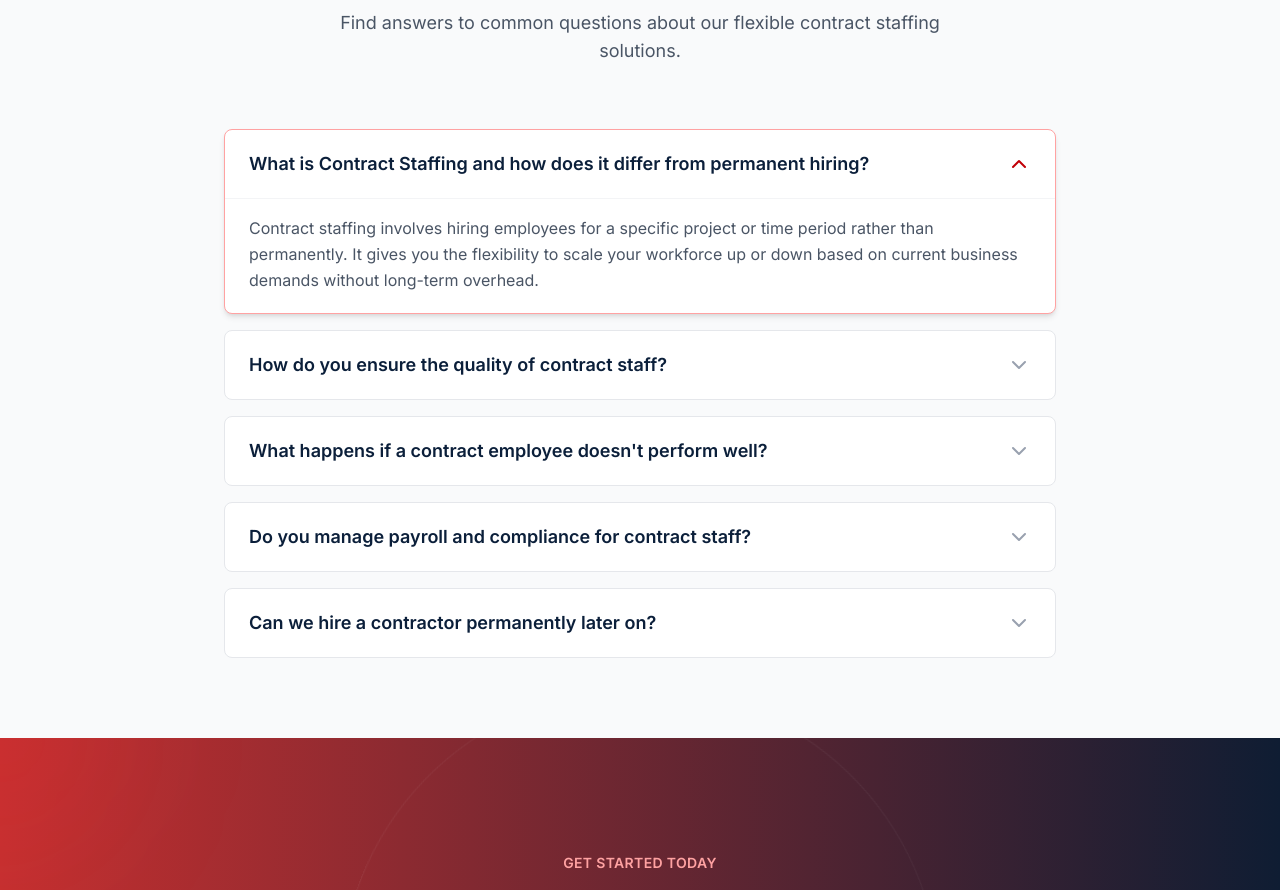
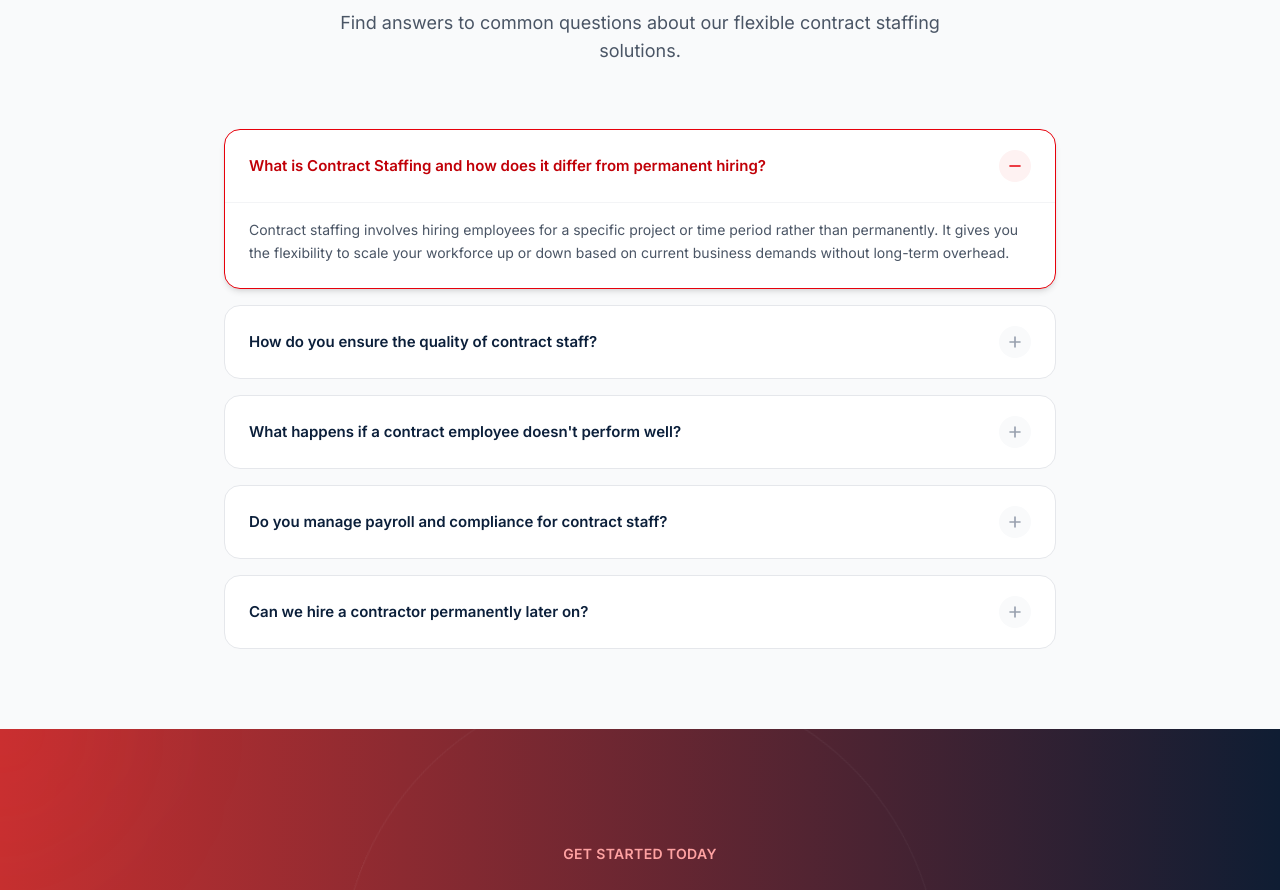
Before and after one commit to Bhavyasree1711/talentSolutions, a Next.js app: page /solutions/contract-staffing in a window 1280 px wide. Shown: the part 2020-2910 px from the top of the page. Built offline with nearby package versions, Linux system fonts and the light colour scheme.

Commit message:
style: update PageFAQSection UI to match ProductFAQSection design structure with red accents

```diff
--- a/src/components/PageFAQSection.tsx
+++ b/src/components/PageFAQSection.tsx
@@ -1,7 +1,6 @@
 'use client';
 
 import { useState } from 'react';
-import { ChevronDown } from 'lucide-react';
 
 export interface FAQItem {
   question: string;
@@ -41,31 +40,41 @@ export default function PageFAQSection({
           {faqs.map((faq, index) => (
             <div
               key={index}
-              className={`bg-white border rounded-lg transition-all duration-300 ${
-                openIndex === index ? 'border-red-300 shadow-md' : 'border-gray-200 hover:border-red-200'
+              className={`group border rounded-2xl transition-all duration-300 overflow-hidden ${
+                openIndex === index
+                  ? 'border-red-600 bg-white shadow-md'
+                  : 'border-gray-200 bg-white hover:border-gray-300'
               }`}
             >
               <button
-                className="w-full px-6 py-5 flex justify-between items-center focus:outline-none"
+                className="w-full px-6 py-5 flex items-center justify-between text-left focus:outline-none select-none"
                 onClick={() => toggleFAQ(index)}
                 aria-expanded={openIndex === index}
               >
-                <span className="text-left font-semibold text-lg text-[#0B1F3A]">
+                <span className={`text-[15px] font-semibold pr-8 text-left transition-colors duration-300 ${
+                  openIndex === index ? 'text-red-700' : 'text-[#0B1F3A] group-hover:text-red-700'
+                }`}>
                   {faq.question}
                 </span>
-                <span className={`ml-4 flex-shrink-0 transition-transform duration-300 ${
-                  openIndex === index ? 'text-red-700 rotate-180' : 'text-gray-400'
+
+                <div className={`w-8 h-8 rounded-full flex items-center justify-center transition-all duration-300 shrink-0 ${
+                  openIndex === index
+                    ? 'bg-red-50 text-red-600'
+                    : 'bg-gray-50 group-hover:bg-red-50 text-gray-400 group-hover:text-red-600'
                 }`}>
-                  <ChevronDown className="w-6 h-6" />
-                </span>
+                  <svg className="w-4 h-4 transition-transform duration-300" fill="none" viewBox="0 0 24 24" stroke="currentColor" strokeWidth={2.5}>
+                    <path strokeLinecap="round" strokeLinejoin="round" d="M12 4.5v15" className={`origin-center transition-transform duration-300 ${openIndex === index ? 'rotate-90 scale-y-0' : ''}`} />
+                    <path strokeLinecap="round" strokeLinejoin="round" d="M19.5 12h-15" />
+                  </svg>
+                </div>
               </button>
 
               <div
-                className={`overflow-hidden transition-all duration-300 ease-in-out ${
+                className={`overflow-hidden transition-all duration-300 ${
                   openIndex === index ? 'max-h-96 opacity-100' : 'max-h-0 opacity-0'
                 }`}
               >
-                <div className="px-6 pb-5 text-gray-600 leading-relaxed border-t border-gray-100 pt-4">
+                <div className="px-6 pb-6 text-[14px] text-gray-600 leading-relaxed border-t border-gray-100 pt-4">
                   {faq.answer}
                 </div>
               </div>
```
